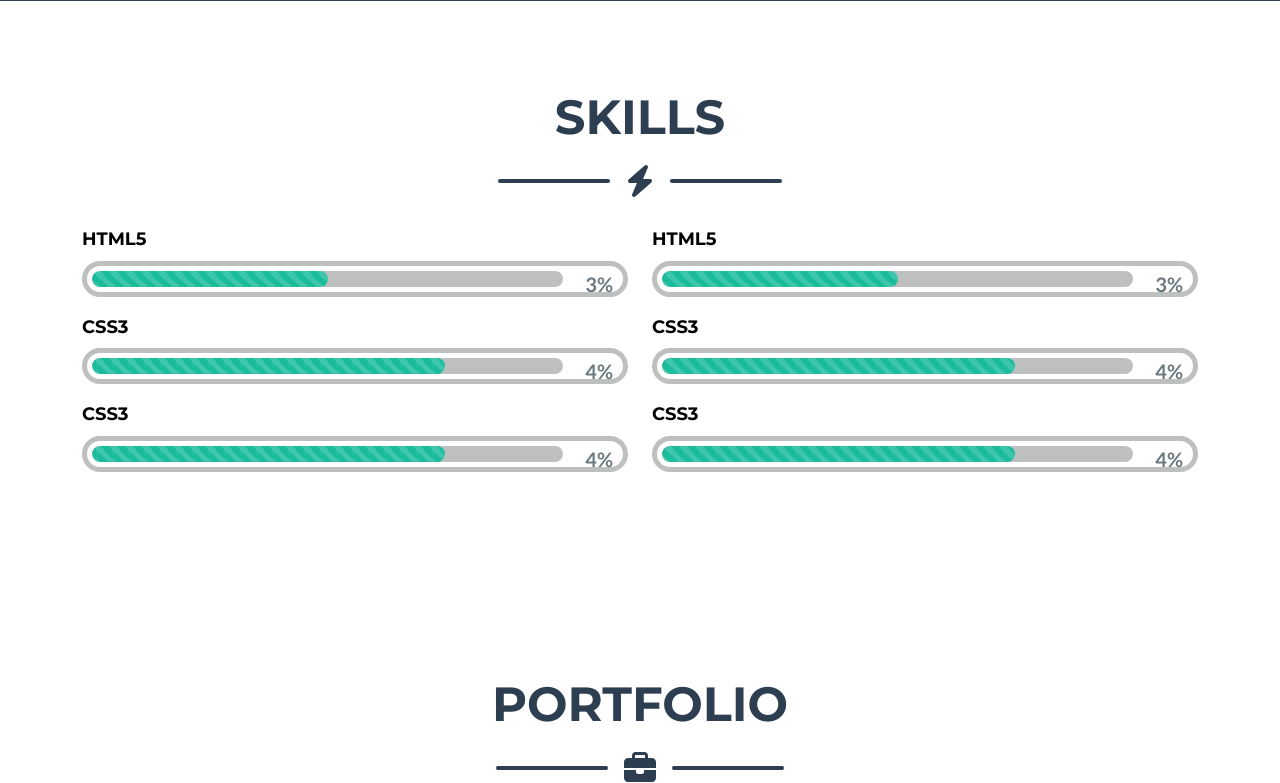
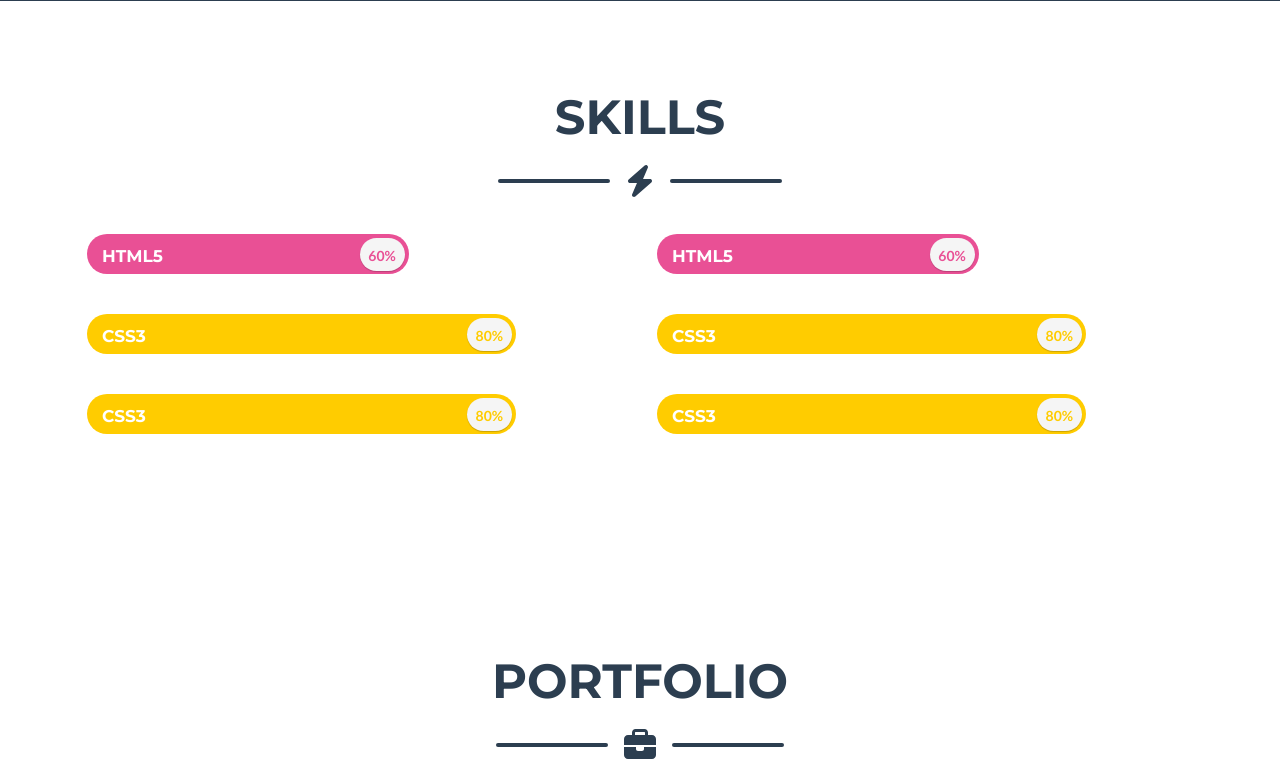
Before and after one commit to nitinkumar30/developer-portfolio, a PHP site: page /url-shortener/ in a window 1280 px wide. Shown: the part 1405-2188 px from the top of the page. Run offline with PHP 8.4, Linux system fonts and the light colour scheme; some libraries are stand-ins or nearby versions.

Commit message:
update skills bar

```diff
--- a/css/skills.css
+++ b/css/skills.css
@@ -1,38 +1,66 @@
-.progress-title {
-    font-size: 18px;
-    font-weight: 700;
-    color: #000;
-    margin: 0 0 10px;
-}
-
-.progress-outer {
-    background: #fff;
-    padding: 5px 60px 5px 5px;
-    border: 5px solid #bebfbf;
-    border-radius: 45px;
-    margin-bottom: 20px;
-    position: relative;
+.demo {
+    background: #585858;
 }
 
 .progress {
-    background: #bebfbf;
-    border-radius: 20px;
-    margin: 0;
+    height: 50px;
+    background-color: rgba(255, 255, 255, 0.3);
+    border-radius: 50px;
+    box-shadow: none;
+    padding: 5px;
+    margin-bottom: 30px;
+    overflow: visible;
 }
 
 .progress .progress-bar {
+    box-shadow: none;
+    position: relative;
     border-radius: 20px;
-    box-shadow: none;
     animation: animate-positive 2s;
 }
 
+.progress .progress-title {
+    font-size: 17px;
+    font-weight: 700;
+    color: #fff;
+    text-transform: uppercase;
+    margin: 0;
+    position: absolute;
+    top: 12px;
+    left: 15px;
+}
+
 .progress .progress-value {
-    font-size: 20px;
-    font-weight: 700;
-    color: #6b7880;
+    width: 45px;
+    height: 33px;
+    line-height: 35px;
+    background: #f5f5f5;
+    border-radius: 50px;
+    box-shadow: 0 1px 1px rgba(0, 0, 0, 0.2);
+    font-size: 14px;
+    font-weight: bold;
+    color: #e95095;
     position: absolute;
-    top: 3px;
-    right: 10px;
+    top: 4px;
+    right: 4px;
+}
+
+.progress.yellow .progress-value {
+    color: #ffcc00;
+}
+
+.progress.blue .progress-value {
+    color: #7049ba;
+}
+
+.progress.green .progress-value {
+    color: #5fad56;
+}
+
+@-webkit-keyframes animate-positive {
+    0% {
+        width: 0;
+    }
 }
 
 @keyframes animate-positive {
--- a/index.html
+++ b/index.html
@@ -155,56 +155,48 @@
             <div class="row">
                 <!-- Skill 1-->
                 <div class="col-md-6">
+                    <div class="progress">
+                        <div class="progress-bar" style="width:60%; background:#e95095;">
                             <h3 class="progress-title">HTML5</h3>
-                    <div class="progress-outer">
-                        <div class="progress">
-                            <div class="progress-bar progress-bar-striped progress-bar-danger" style="width:50%;">
-                            </div>
-                            <div class="progress-value"><span>3</span>%</div>
+                            <div class="progress-value">60%</div>
                         </div>
                     </div>
+
+                    <div class="progress yellow">
+                        <div class="progress-bar" style="width:80%; background:#ffcc00;">
                             <h3 class="progress-title">CSS3</h3>
-                    <div class="progress-outer">
-                        <div class="progress">
-                            <div class="progress-bar progress-bar-striped progress-bar-info" style="width:75%;">
-                            </div>
-                            <div class="progress-value"><span>4</span>%</div>
+                            <div class="progress-value">80%</div>
                         </div>
                     </div>
+
+                    <div class="progress yellow">
+                        <div class="progress-bar" style="width:80%; background:#ffcc00;">
                             <h3 class="progress-title">CSS3</h3>
-                    <div class="progress-outer">
-                        <div class="progress">
-                            <div class="progress-bar progress-bar-striped progress-bar-info" style="width:75%;">
-                            </div>
-                            <div class="progress-value"><span>4</span>%</div>
+                            <div class="progress-value">80%</div>
                         </div>
                     </div>
                 </div>
 
                 <!-- Skill 2-->
                 <div class="col-md-6">
+                    <div class="progress">
+                        <div class="progress-bar" style="width:60%; background:#e95095;">
                             <h3 class="progress-title">HTML5</h3>
-                    <div class="progress-outer">
-                        <div class="progress">
-                            <div class="progress-bar progress-bar-striped progress-bar-danger" style="width:50%;">
-                            </div>
-                            <div class="progress-value"><span>3</span>%</div>
+                            <div class="progress-value">60%</div>
                         </div>
                     </div>
+
+                    <div class="progress yellow">
+                        <div class="progress-bar" style="width:80%; background:#ffcc00;">
                             <h3 class="progress-title">CSS3</h3>
-                    <div class="progress-outer">
-                        <div class="progress">
-                            <div class="progress-bar progress-bar-striped progress-bar-info" style="width:75%;">
-                            </div>
-                            <div class="progress-value"><span>4</span>%</div>
+                            <div class="progress-value">80%</div>
                         </div>
                     </div>
+
+                    <div class="progress yellow">
+                        <div class="progress-bar" style="width:80%; background:#ffcc00;">
                             <h3 class="progress-title">CSS3</h3>
-                    <div class="progress-outer">
-                        <div class="progress">
-                            <div class="progress-bar progress-bar-striped progress-bar-info" style="width:75%;">
-                            </div>
-                            <div class="progress-value"><span>4</span>%</div>
+                            <div class="progress-value">80%</div>
                         </div>
                     </div>
                 </div>
--- a/js/scripts.js
+++ b/js/scripts.js
@@ -43,6 +43,7 @@ window.addEventListener('DOMContentLoaded', event => {
     const responsiveNavItems = [].slice.call(
         document.querySelectorAll('#navbarResponsive .nav-link')
     );
+
     responsiveNavItems.map(function (responsiveNavItem) {
         responsiveNavItem.addEventListener('click', () => {
             if (window.getComputedStyle(navbarToggler).display !== 'none') {
@@ -50,7 +51,6 @@ window.addEventListener('DOMContentLoaded', event => {
             }
         });
     });
-
 });
 
 //SKILLS SCRIPTS
```
Lines whose indentation alone changed are shown as unchanged.
